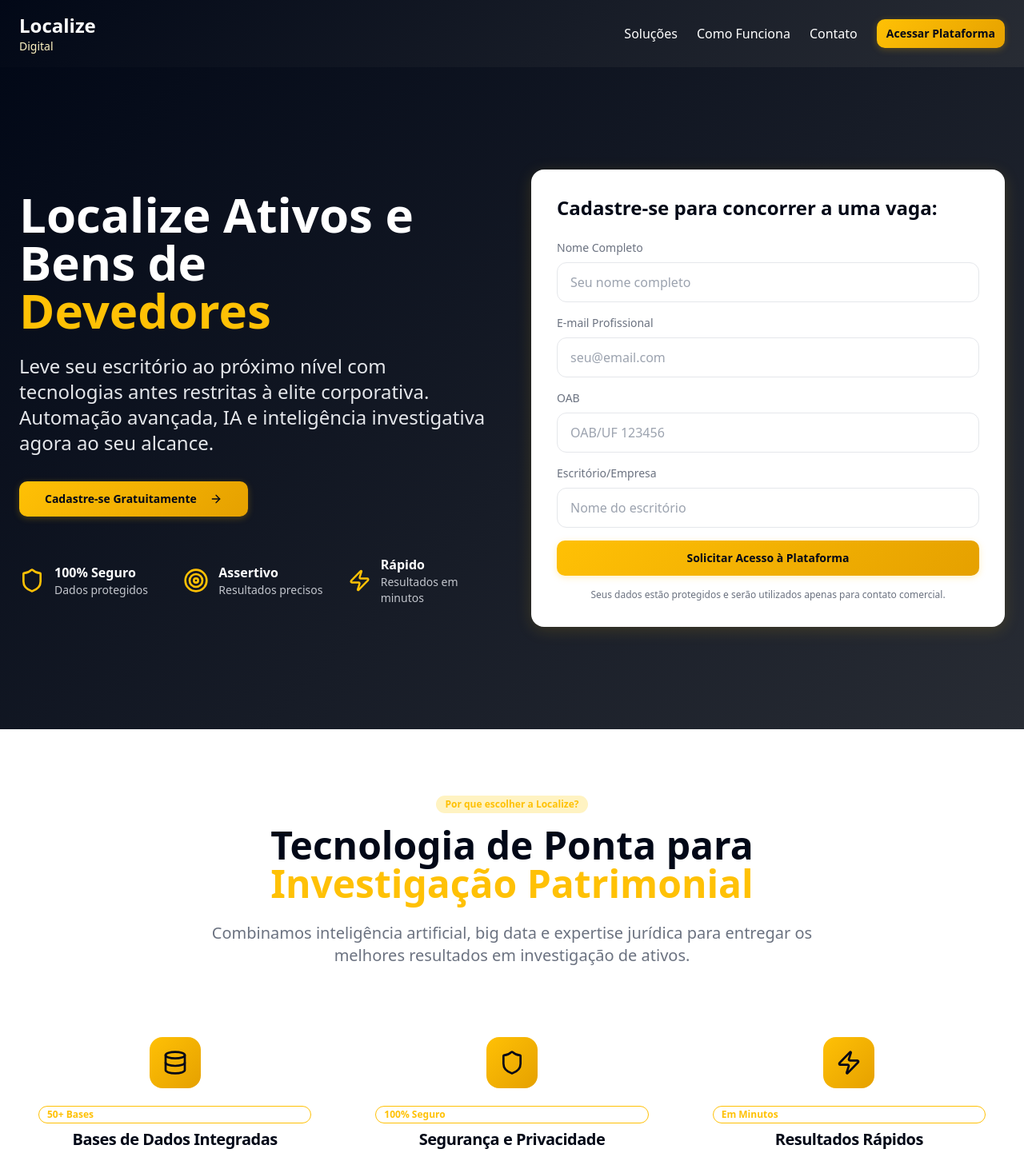
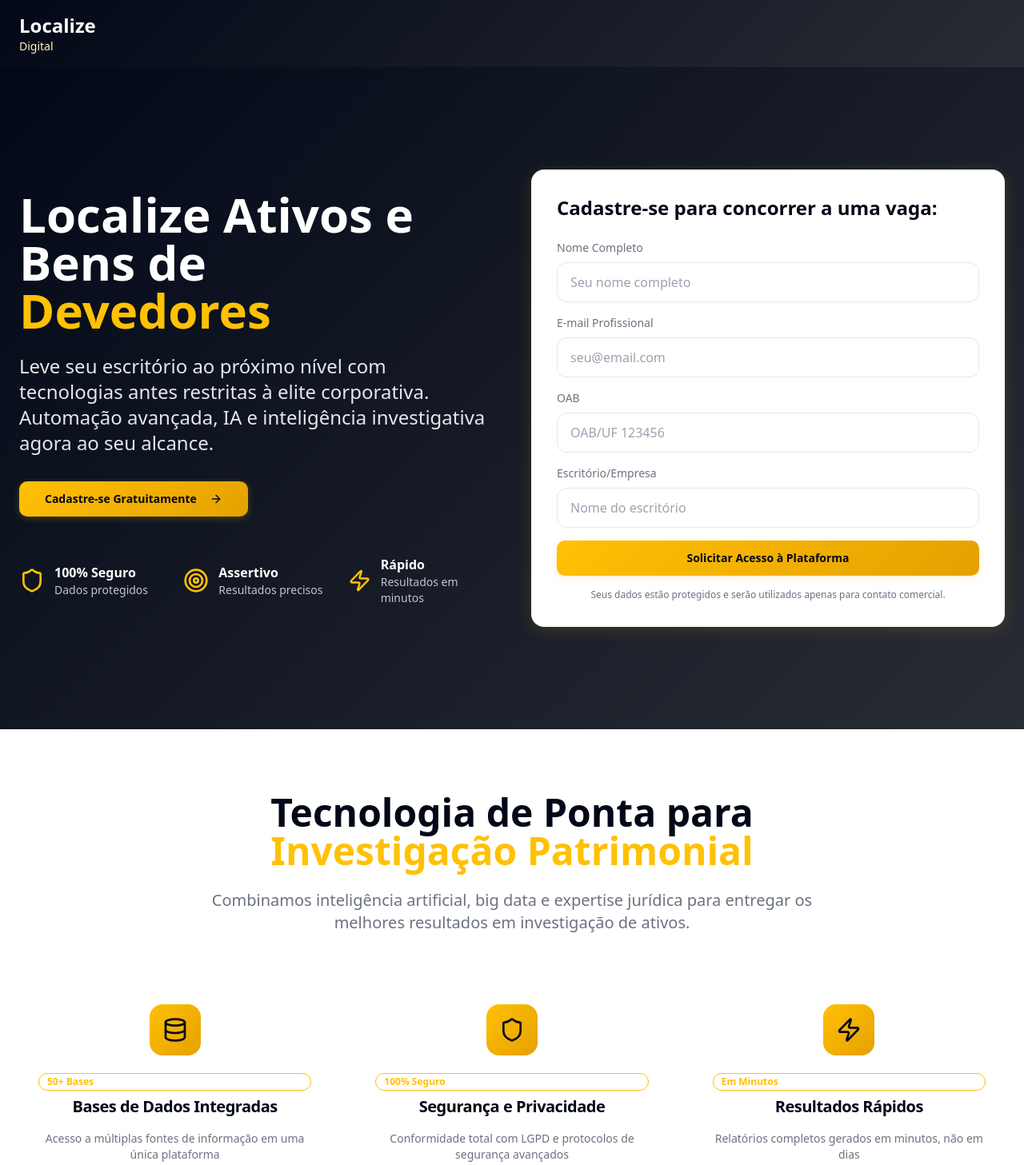
Before and after one commit to ingridalves-localize/localize-advocate-path, a React (Vite) app: page / in a window 1280 px wide. Shown: the top 1457 px of the page at 80% size. Built offline with nearby package versions, Linux system fonts and the light colour scheme.

Commit message:
Visual edit in Lovable
Edited UI in Lovable

```diff
--- a/src/components/Features.tsx
+++ b/src/components/Features.tsx
@@ -36,9 +36,7 @@ const Features = () => {
   return <section className="py-20 bg-white" id="solucoes">
       <div className="container mx-auto px-6">
         <div className="text-center mb-16">
-          <Badge variant="secondary" className="mb-4 text-gold bg-gold-light">
-            Por que escolher a Localize?
-          </Badge>
+
           <h2 className="text-4xl lg:text-5xl font-bold text-navy mb-6">
             Tecnologia de Ponta para
             <span className="text-gold block">Investigação Patrimonial</span>
--- a/src/components/Header.tsx
+++ b/src/components/Header.tsx
@@ -11,18 +11,10 @@ const Header = () => {
             </div>
           </div>
           <nav className="hidden md:flex items-center space-x-6">
-            <a href="#solucoes" className="text-white hover:text-gold transition-colors">
-              Soluções
-            </a>
-            <a href="#como-funciona" className="text-white hover:text-gold transition-colors">
-              Como Funciona
-            </a>
-            <a href="#contato" className="text-white hover:text-gold transition-colors">
-              Contato
-            </a>
-            <Button variant="gold" size="sm">
-              Acessar Plataforma
-            </Button>
+
+
+
+
           </nav>
         </div>
       </div>
```
